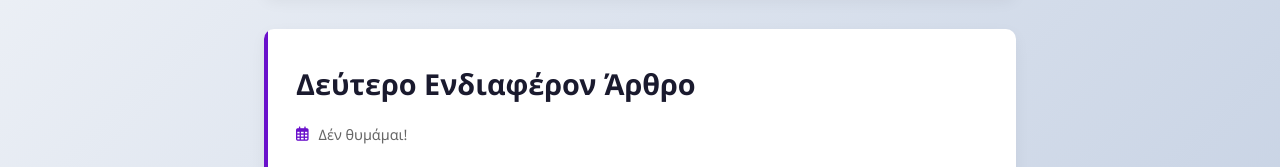
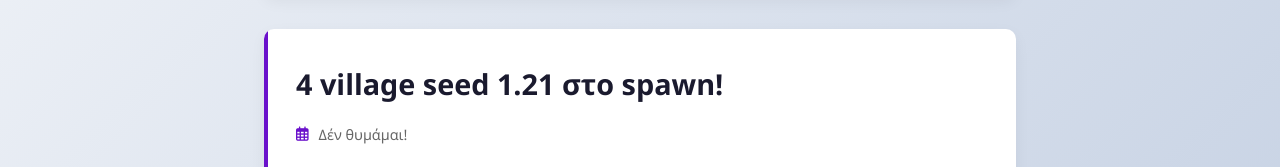
Before and after one commit to HellonaGR/hellonagr, a plain HTML site: page Blog.html in a window 1280 px wide. Shown: the part 443-610 px from the top of the page. Drawn offline with Linux system fonts and the light colour scheme.

Commit message:
Update Blog.html

```diff
--- a/Blog.html
+++ b/Blog.html
@@ -120,7 +120,7 @@
 
             <!-- Άρθρο 2 -->
             <article class="post fade-in">
-                <h2 class="post-title">Δεύτερο Ενδιαφέρον Άρθρο</h2>
+                <h2 class="post-title">4 village seed 1.21 στο spawn!</h2>
                 <div class="post-meta">
                     <i class="far fa-calendar-alt"></i>
                    Δέν θυμάμαι!
```
